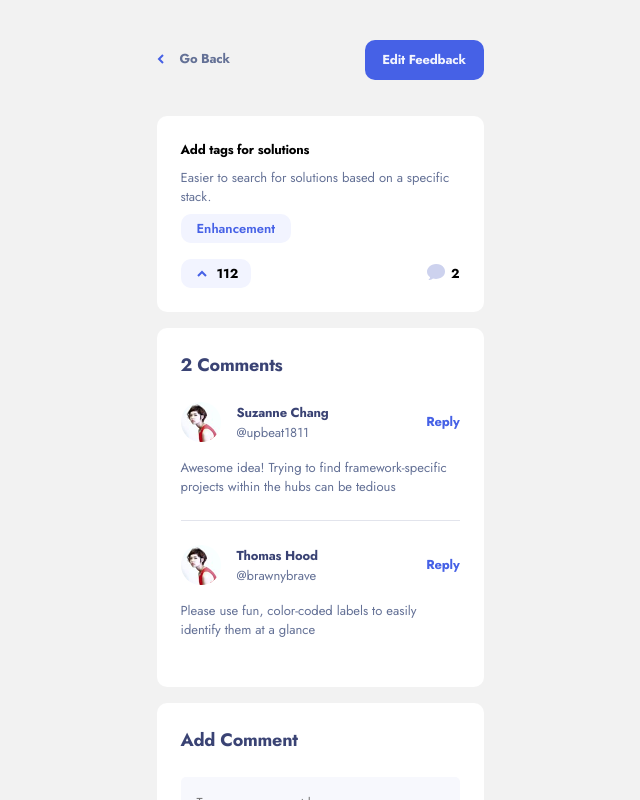
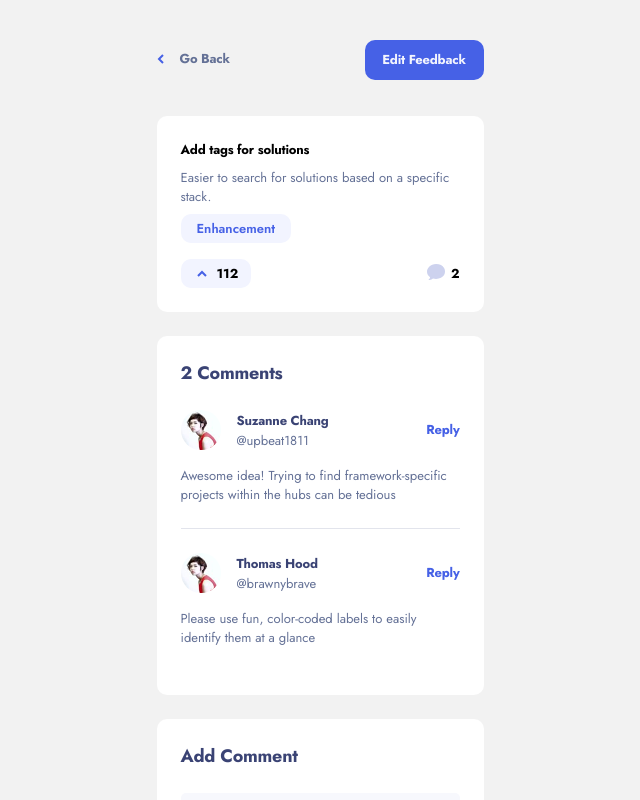
Before and after one commit to gcarter89/product-feedback-app, a React (Create React App) app: page / in a window 1280 px wide. Shown: the top 800 px of the page, without its empty margins (320-960 px from the left). Built offline with nearby package versions, Linux system fonts and the light colour scheme.

Commit message:
added more margin space

```diff
--- a/src/components/SuggestionCard/suggestioncard.module.scss
+++ b/src/components/SuggestionCard/suggestioncard.module.scss
@@ -5,7 +5,7 @@
     box-sizing: border-box;
     margin-left: auto;
     margin-right: auto;
-    margin-bottom: 16px;
+    margin-bottom: 24px;
     border-radius: 10px;
     padding: 24px;
 
--- a/src/layouts/FeedbackDetail/_subcomponents/commentscard.module.scss
+++ b/src/layouts/FeedbackDetail/_subcomponents/commentscard.module.scss
@@ -5,7 +5,7 @@
     box-sizing: border-box;
     margin-left: auto;
     margin-right: auto;
-    margin-bottom: 16px;
+    margin-bottom: 24px;
     border-radius: 10px;
     padding: 24px;
 
```
